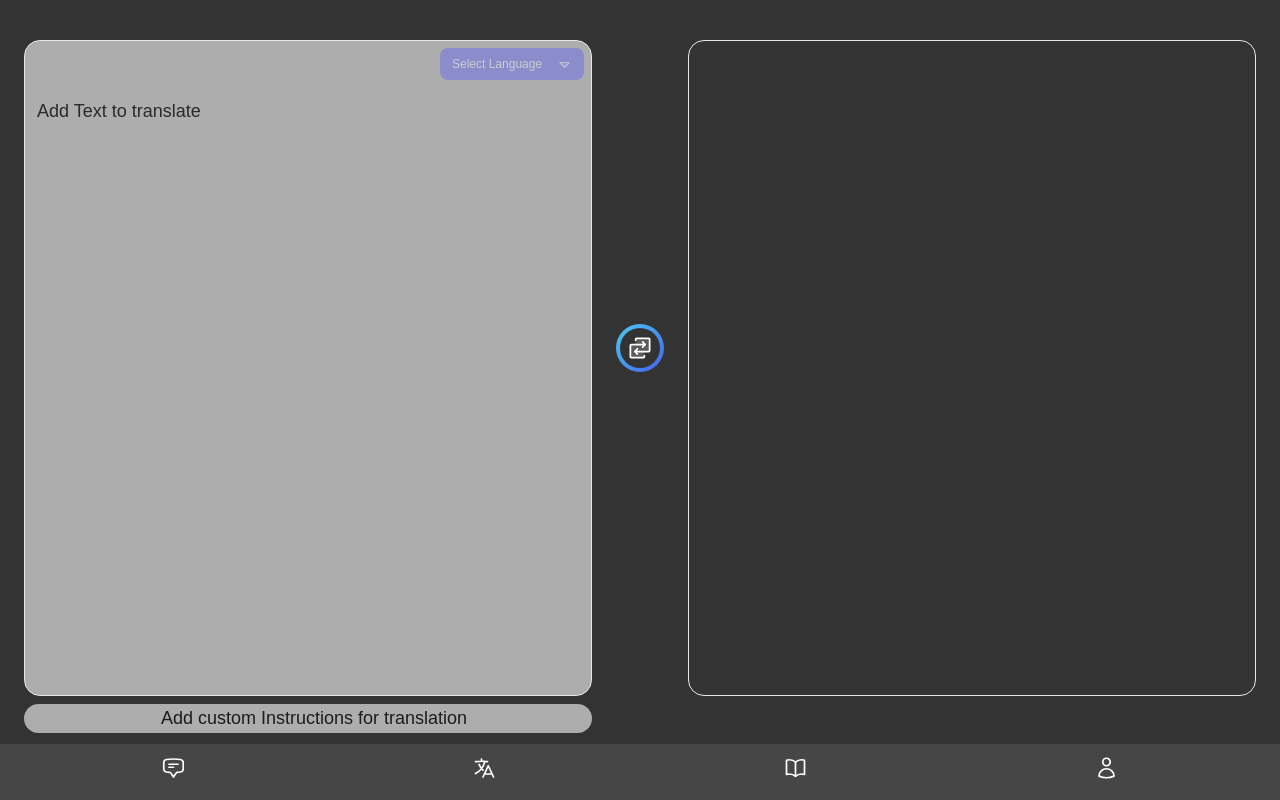
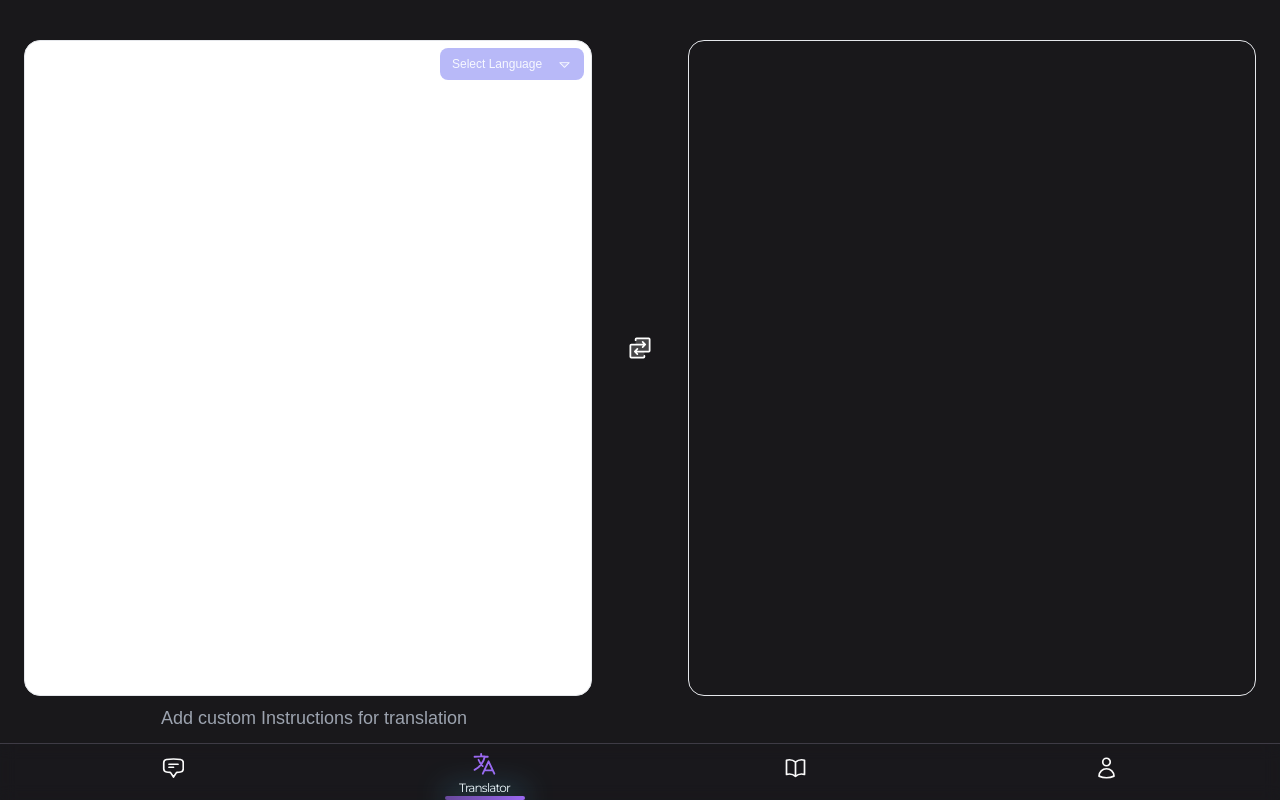
Before and after one commit to mohd-Bilal-exe/verbi.AI, a React (Vite) app: page /translate in a window 1280 px wide. Built offline with nearby package versions, Linux system fonts and the light colour scheme; a web font is replaced by a local one.

Commit message:
changes done in chat page

```diff
--- a/src/App.jsx
+++ b/src/App.jsx
@@ -3,7 +3,7 @@ import ChatPage from "./pages/chatPage";
 import GrammarPage from "./pages/grammarPage";
 import Navbar from "./components/Navbar";
 import ProfilePage from "./pages/profilePage";
-import TranslatePage from "./pages/TranslatePage"
+import TranslatePage from "./pages/TranslatePage";
 import { AnimatePresence } from "framer-motion";
 import { useDispatch, useSelector } from "react-redux";
 import LoginPage from "./pages/loginPage";
@@ -14,8 +14,8 @@ import HomePage from "./pages/HomePage";
 
 function App() {
   const dispatch = useDispatch();
-  const isDarkMode = useSelector(state => state.darkMode);
-  const userDetails = useSelector(state => state.userDetails);
+  const isDarkMode = useSelector((state) => state.darkMode);
+  const userDetails = useSelector((state) => state.userDetails);
 
   useEffect(() => {
     dispatch(fetchUser());
@@ -23,14 +23,23 @@ function App() {
 
   useEffect(() => {
     if (userDetails) {
-      rememberMe(userDetails.password, userDetails.username, userDetails.nickname, userDetails.about);
+      rememberMe(
+        userDetails.password,
+        userDetails.username,
+        userDetails.nickname,
+        userDetails.about
+      );
     }
   }, [userDetails]);
 
   return (
     <AnimatePresence>
       <BrowserRouter>
-        <div className={`background-grid w-screen h-min-screen overflow-x-hidden overflow-y-auto flex flex-col justify-center ${isDarkMode ? 'bg-bg3 text-white' : 'text-bg1'}`}>
+        <div
+          className={`background-grid w-screen h-min-screen overflow-x-hidden overflow-y-auto flex flex-col justify-center ${
+            isDarkMode ? "bg-background text-white" : "bg-backgroundLight"
+          }`}
+        >
           <Routes>
             <Route path="/" element={<HomePage />} />
             <Route path="/chat" element={<ChatPage />} />
--- a/src/components/ChatHistory.jsx
+++ b/src/components/ChatHistory.jsx
@@ -0,0 +1,3 @@
+export default function ChatHistory() {
+  return <div className={``}>ChatHistory</div>;
+}
--- a/src/components/Navbar.jsx
+++ b/src/components/Navbar.jsx
@@ -44,7 +44,7 @@ const listItems = [
         />
       </svg>
     ),
-    path: "/",
+    path: "/translate",
   },
   {
     id: 3,
@@ -97,8 +97,10 @@ export default function Navbar() {
   return (
     <div
       id="container"
-      className={`fixed bottom-0 w-screen h-fit flex items-center justify-center montserrat ${
-        isDarkMode ? " text-white" : "bg-bg3/10 text-bg1"
+      className={`fixed border-t bottom-0 w-screen h-fit flex items-center justify-center montserrat ${
+        isDarkMode
+          ? "bg-foreground/10 border-border text-copy"
+          : "bg-foregroundLight border-borderLight text-copyLight"
       }`}
     >
       <ul
@@ -121,8 +123,8 @@ export default function Navbar() {
                   selected !== listItem.path
                     ? "translate-y-1 "
                     : isDarkMode
-                    ? "text-DarkAccentBluedk scale-110"
-                    : "text-LightAccentBluelt/60 scale-110"
+                    ? "text-primary-light scale-110"
+                    : "text-primary-dark scale-110"
                 } hover:scale-105 transition-all ease-in-out duration-500`}
               >
                 {listItem.ico}
@@ -133,7 +135,7 @@ export default function Navbar() {
                     ? "translate-y-0"
                     : "translate-y-10"
                 } transition-all ease-in-out duration-500 ${
-                  isDarkMode ? "text-white" : "text-black"
+                  isDarkMode ? "text-primary-content" : "text-primary-content"
                 }`}
               >
                 {listItem.title}
@@ -147,8 +149,8 @@ export default function Navbar() {
                   }}
                   className={`absolute bottom-0 w-20 h-1 rounded-full ${
                     isDarkMode
-                      ? "bg-gradient-to-r from-DarkAccentBluelt to-DarkAccentBluedk shadow-[0px_-5px_25px_#4cc9f0] laptop:shadow-[0px_-2px_30px_#4cc9f0]"
-                      : "bg-gradient-to-r from-LightAccentBluelt/60 to-LightAccentBluedk/60 shadow-[0px_-5px_25px_#3f37c9]"
+                      ? "bg-gradient-to-r from-primary-light/60 to-primary-light shadow-[0px_-5px_25px_#9b69f1] laptop:shadow-[0px_-2px_30px_#4cc9f0]"
+                      : "bg-gradient-to-r from-primary-dark/60 to-primary-light shadow-[0px_-5px_25px_#7c3aed]"
                   } transition-opacity duration-500`}
                 />
               )}
--- a/tailwind.config.js
+++ b/tailwind.config.js
@@ -7,7 +7,7 @@ export default {
         5000: "5000ms",
       },
       letterSpacing: {
-        tightest:"-0.07em",
+        tightest: "-0.07em",
         widestestcum: ".18em",
         widestest: ".28em",
         zaydawide: ".35em",
@@ -20,26 +20,39 @@ export default {
         desktop: "1920px",
       },
       colors: {
-        bg1: "#1c1c1c", // Slightly lighter dark background
-        bg2: "#2a2a2a", // Medium dark background
-        bg3: "#333333", // Lightest dark background
+        primary: "#7c3aed",
+        "primary-content": "#ffffff",
+        "primary-dark": "#5f14e0",
+        "primary-light": "#9b69f1",
 
-        // Light mode backgrounds
-        lightBg1: "#ffffff", // Lightest background
-        lightBg2: "#f2f2f2", // Medium light background
-        lightBg3: "#e6e6e6", // Darkest light background
+        secondary: "#ed3a51",
+        "secondary-content": "#ffffff",
+        "secondary-dark": "#e0142f",
+        "secondary-light": "#f1697a",
 
-        // Accent colors
-        LightAccentBluelt:"#4361ee",
-        LightAccentBluedk:"#3f37c9",
-        DarkAccentBluelt:"#4cc9f0",
-        DarkAccentBluedk:"#4361ee",
+        backgroundLight: "#efeff1",
+        foregroundLight: "#fbfbfb",
+        borderLight: "#dedde2",
 
-        // Text colors
-        darkHeading: "#FFFFFF", // Dark mode heading text color
-        darkMainContent: "#CCCCCC", // Dark mode miscellaneous text color
-        lightHeading: "#000000", // Light mode heading text color
-        lightMainContent: "#333333",  // Light mode miscellaneous text color
+        copyLight: "#252329",
+        "copy-lightLt": "#645e6e",
+        "copy-lighterLt": "#8a8495",
+
+        background: "#19181b",
+        foreground: "#252329",
+        border: "#3e3b45",
+
+        copy: "#fbfbfb",
+        "copy-light": "#d8d6dc",
+        "copy-lighter": "#a49fac",
+
+        success: "#3aed3a",
+        warning: "#eded3a",
+        error: "#ed3a3a",
+
+        "success-content": "#032503",
+        "warning-content": "#252503",
+        "error-content": "#ffffff",
       },
       dropShadow: {
         "text-sm": "1px 1px 1px rgba(0,0,0.60)",
@@ -82,51 +95,60 @@ export default {
       },
     },
     animation: {
-      'pencil-body1': 'pencilBody1 3s linear infinite',
-      'pencil-body2': 'pencilBody2 3s linear infinite',
-      'pencil-body3': 'pencilBody3 3s linear infinite',
-      'pencil-eraser': 'pencilEraser 3s linear infinite',
-      'pencil-eraser-skew': 'pencilEraserSkew 3s ease-in-out infinite',
-      'pencil-point': 'pencilPoint 3s linear infinite',
-      'pencil-rotate': 'pencilRotate 3s linear infinite',
-      'pencil-stroke': 'pencilStroke 3s linear infinite',
+      "pencil-body1": "pencilBody1 3s linear infinite",
+      "pencil-body2": "pencilBody2 3s linear infinite",
+      "pencil-body3": "pencilBody3 3s linear infinite",
+      "pencil-eraser": "pencilEraser 3s linear infinite",
+      "pencil-eraser-skew": "pencilEraserSkew 3s ease-in-out infinite",
+      "pencil-point": "pencilPoint 3s linear infinite",
+      "pencil-rotate": "pencilRotate 3s linear infinite",
+      "pencil-stroke": "pencilStroke 3s linear infinite",
     },
     keyframes: {
       pencilBody1: {
-        '0%, 100%': { strokeDashoffset: '351.86', transform: 'rotate(-90deg)' },
-        '50%': { strokeDashoffset: '150.8', transform: 'rotate(-225deg)' },
+        "0%, 100%": { strokeDashoffset: "351.86", transform: "rotate(-90deg)" },
+        "50%": { strokeDashoffset: "150.8", transform: "rotate(-225deg)" },
       },
       pencilBody2: {
-        '0%, 100%': { strokeDashoffset: '406.84', transform: 'rotate(-90deg)' },
-        '50%': { strokeDashoffset: '174.36', transform: 'rotate(-225deg)' },
+        "0%, 100%": { strokeDashoffset: "406.84", transform: "rotate(-90deg)" },
+        "50%": { strokeDashoffset: "174.36", transform: "rotate(-225deg)" },
       },
       pencilBody3: {
-        '0%, 100%': { strokeDashoffset: '296.88', transform: 'rotate(-90deg)' },
-        '50%': { strokeDashoffset: '127.23', transform: 'rotate(-225deg)' },
+        "0%, 100%": { strokeDashoffset: "296.88", transform: "rotate(-90deg)" },
+        "50%": { strokeDashoffset: "127.23", transform: "rotate(-225deg)" },
       },
       pencilEraser: {
-        '0%, 100%': { transform: 'rotate(-45deg) translate(49px,0)' },
-        '50%': { transform: 'rotate(0deg) translate(49px,0)' },
+        "0%, 100%": { transform: "rotate(-45deg) translate(49px,0)" },
+        "50%": { transform: "rotate(0deg) translate(49px,0)" },
       },
       pencilEraserSkew: {
-        '0%, 32.5%, 67.5%, 100%': { transform: 'skewX(0)' },
-        '35%, 65%': { transform: 'skewX(-4deg)' },
-        '37.5%, 62.5%': { transform: 'skewX(8deg)' },
-        '40%, 45%, 50%, 55%, 60%': { transform: 'skewX(-15deg)' },
-        '42.5%, 47.5%, 52.5%, 57.5%': { transform: 'skewX(15deg)' },
+        "0%, 32.5%, 67.5%, 100%": { transform: "skewX(0)" },
+        "35%, 65%": { transform: "skewX(-4deg)" },
+        "37.5%, 62.5%": { transform: "skewX(8deg)" },
+        "40%, 45%, 50%, 55%, 60%": { transform: "skewX(-15deg)" },
+        "42.5%, 47.5%, 52.5%, 57.5%": { transform: "skewX(15deg)" },
       },
       pencilPoint: {
-        '0%, 100%': { transform: 'rotate(-90deg) translate(49px,-30px)' },
-        '50%': { transform: 'rotate(-225deg) translate(49px,-30px)' },
+        "0%, 100%": { transform: "rotate(-90deg) translate(49px,-30px)" },
+        "50%": { transform: "rotate(-225deg) translate(49px,-30px)" },
       },
       pencilRotate: {
-        from: { transform: 'translate(100px,100px) rotate(0)' },
-        to: { transform: 'translate(100px,100px) rotate(720deg)' },
+        from: { transform: "translate(100px,100px) rotate(0)" },
+        to: { transform: "translate(100px,100px) rotate(720deg)" },
       },
       pencilStroke: {
-        '0%': { strokeDashoffset: '439.82', transform: 'translate(100px,100px) rotate(-113deg)' },
-        '50%': { strokeDashoffset: '164.93', transform: 'translate(100px,100px) rotate(-113deg)' },
-        '75%, 100%': { strokeDashoffset: '439.82', transform: 'translate(100px,100px) rotate(112deg)' },
+        "0%": {
+          strokeDashoffset: "439.82",
+          transform: "translate(100px,100px) rotate(-113deg)",
+        },
+        "50%": {
+          strokeDashoffset: "164.93",
+          transform: "translate(100px,100px) rotate(-113deg)",
+        },
+        "75%, 100%": {
+          strokeDashoffset: "439.82",
+          transform: "translate(100px,100px) rotate(112deg)",
+        },
       },
     },
   },
```
Also changed, not shown: src/components/TextMarkdown.jsx (+18 -6 lines), src/pages/chatPage.jsx (+53 -15 lines).
